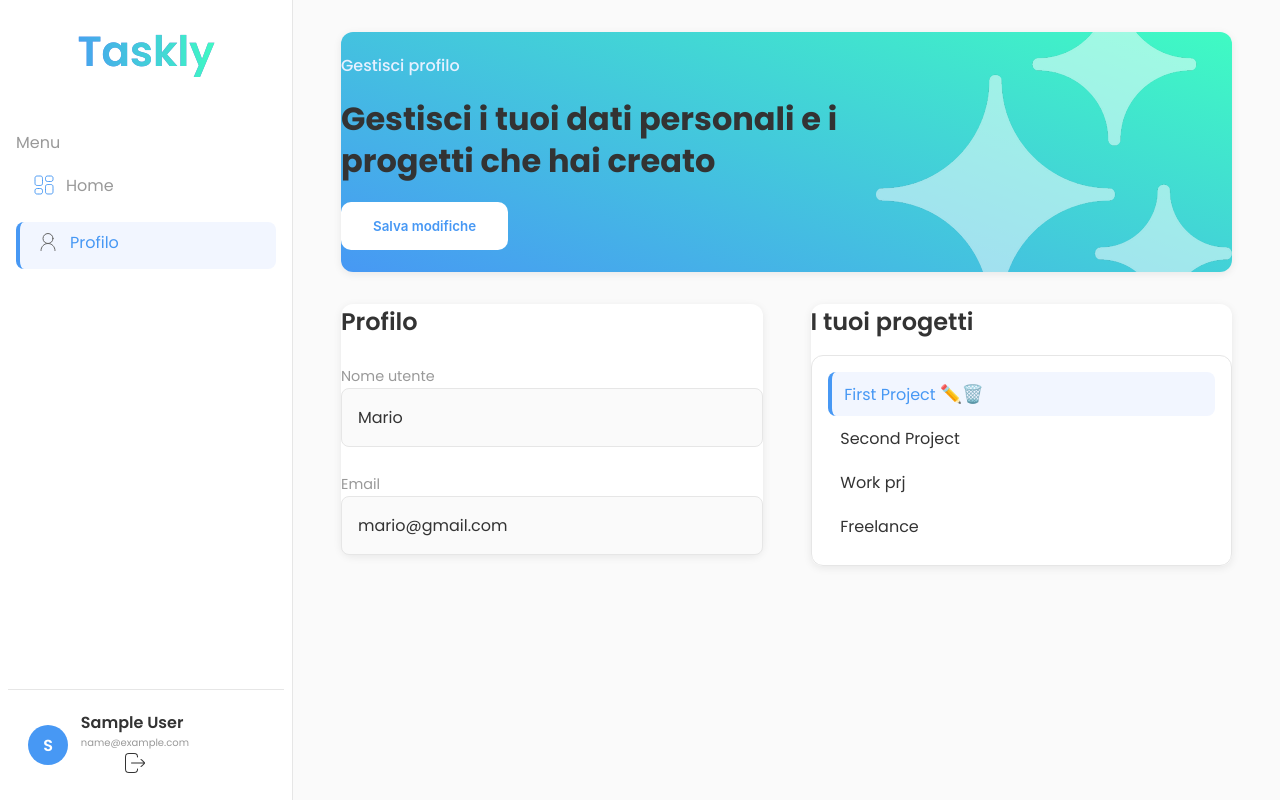
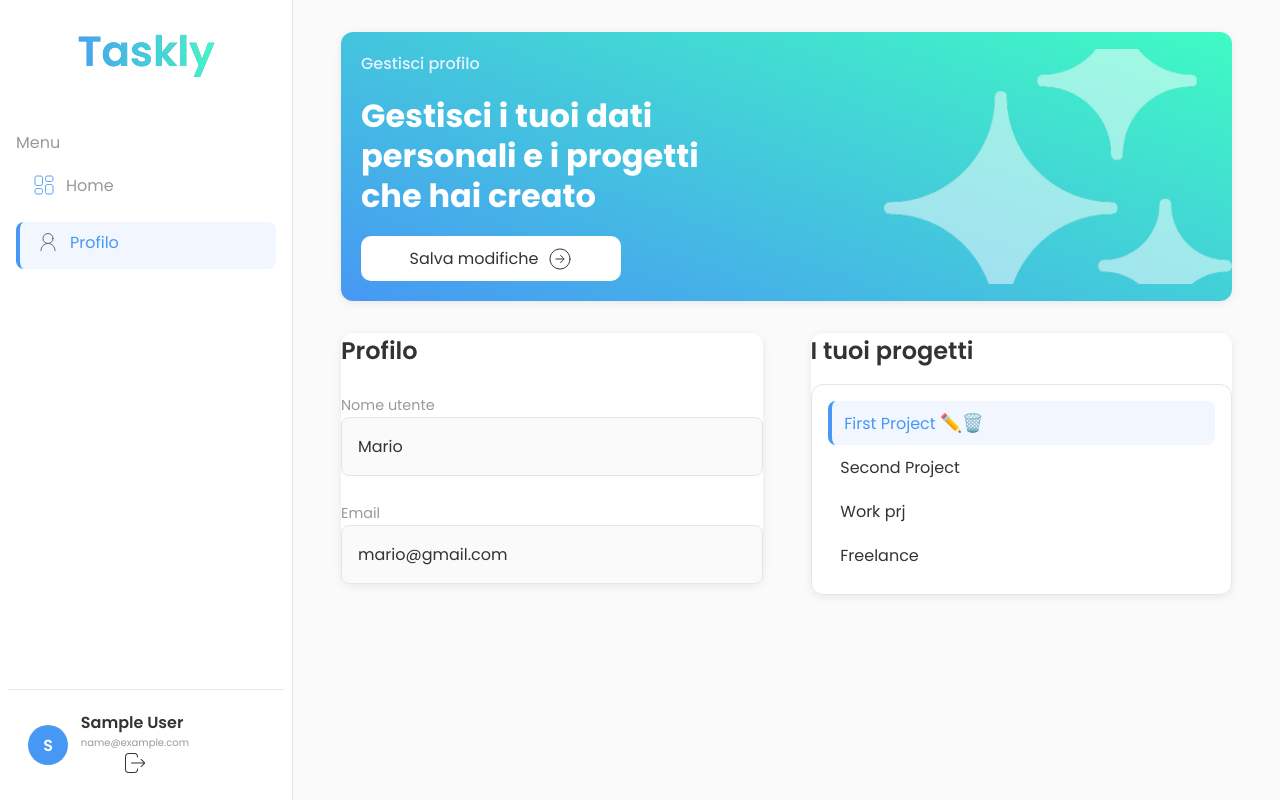
Before and after one commit to Alb3rt05/Frontend-Taskly, an Angular app: page /profile in a window 1280 px wide. Built offline with nearby package versions, Linux system fonts and the light colour scheme; sample sign-in values are in the browser's storage.

Commit message:
feat: refactor HeroCard component to use input properties for dynamic content

```diff
--- a/src/app/components/hero-card/hero-card.html
+++ b/src/app/components/hero-card/hero-card.html
@@ -1,9 +1,9 @@
 <section class="hero card">
     <div class="hero-text">
-        <p class="hero-sub">Crea progetto</p>
-        <h1 class="hero-content">Inizia ora e dai vita al tuo nuovo Progetto</h1>
+        <p class="hero-sub">{{ subtitle }}</p>
+        <h1 class="hero-content">{{ title }}</h1>
         <button class="btn" (click)="onCreateProject()">
-            <p class="btn-text">Crea progetto</p>
+            <p class="btn-text">{{ buttonText }}</p>
             <img class="btn-icon" src="/icons/createProject.svg">
         </button>
     </div>
--- a/src/app/components/hero-card/hero-card.ts
+++ b/src/app/components/hero-card/hero-card.ts
@@ -1,6 +1,6 @@
 import { Component } from '@angular/core';
 import { CommonModule } from '@angular/common';
-import { Output, EventEmitter } from '@angular/core';
+import { Input, Output, EventEmitter } from '@angular/core';
 
 @Component({
   selector: 'app-hero-card',
@@ -11,9 +11,17 @@ import { Output, EventEmitter } from '@angular/core';
 })
 
 export class HeroCard {
+  @Input() subtitle: string = '';
+  @Input() title: string = '';
+  @Input() buttonText: string = '';
   @Output() createProject = new EventEmitter<void>();
+  @Output() saveProfile = new EventEmitter<void>();
 
   onCreateProject() {
     this.createProject.emit();
   }
+
+  onSaveProfile() {
+    this.saveProfile.emit();
+  }
 }
--- a/src/app/pages/home/home.html
+++ b/src/app/pages/home/home.html
@@ -21,7 +21,12 @@
       (updated)="closeEditTaskModal(true)">
     </app-edit-task>
 
-    <app-hero-card (createProject)="openAddProjectModal()"></app-hero-card>
+    <app-hero-card
+      subtitle="Crea Progetto"
+      title="Inizia ora e dai vita al tuo nuovo Progetto"
+      buttonText="Crea Progetto"
+      (createProject)="openAddProjectModal()">
+    </app-hero-card>
 
     <section class="projects-header">
       <div>
--- a/src/app/pages/profile/profile.html
+++ b/src/app/pages/profile/profile.html
@@ -5,14 +5,12 @@
   <!-- Main Content -->
   <main class="profile-main">
     <!-- Hero -->
-    <section class="hero card">
-      <div class="hero-text">
-        <p class="hero-sub">Gestisci profilo</p>
-        <h1>Gestisci i tuoi dati personali e i progetti che hai creato</h1>
-        <button class="btn">Salva modifiche</button>
-      </div>
-      <img src="/materials/star1.png">
-    </section>
+    <app-hero-card
+      subtitle="Gestisci profilo"
+      title="Gestisci i tuoi dati personali e i progetti che hai creato"
+      buttonText="Salva modifiche"
+      (saveProfile)="TODO()">
+    </app-hero-card>
 
     <!-- Content -->
     <section class="profile-content">
--- a/src/app/pages/profile/profile.ts
+++ b/src/app/pages/profile/profile.ts
@@ -1,12 +1,15 @@
 import { Component } from '@angular/core';
 import { Sidebar } from "../../components/sidebar/sidebar";
+import { HeroCard } from '../../components/hero-card/hero-card';
 
 @Component({
   selector: 'app-profile',
-  imports: [Sidebar],
+  imports: [Sidebar, HeroCard],
   templateUrl: './profile.html',
   styleUrl: './profile.css',
 })
 export class Profile {
+  TODO() {
 
+  }
 }
```
